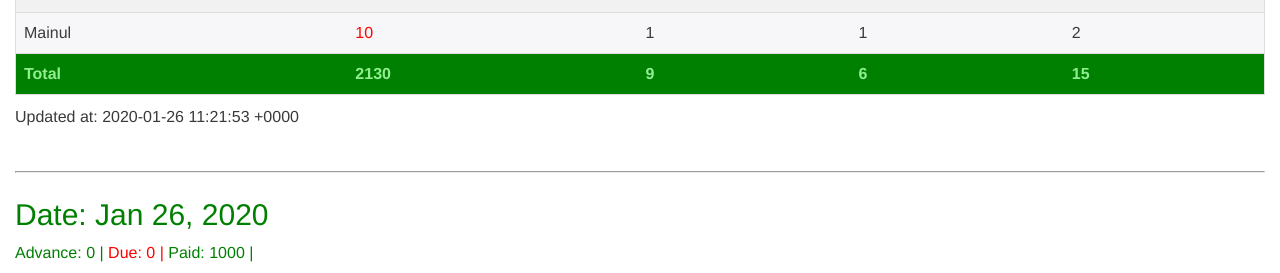
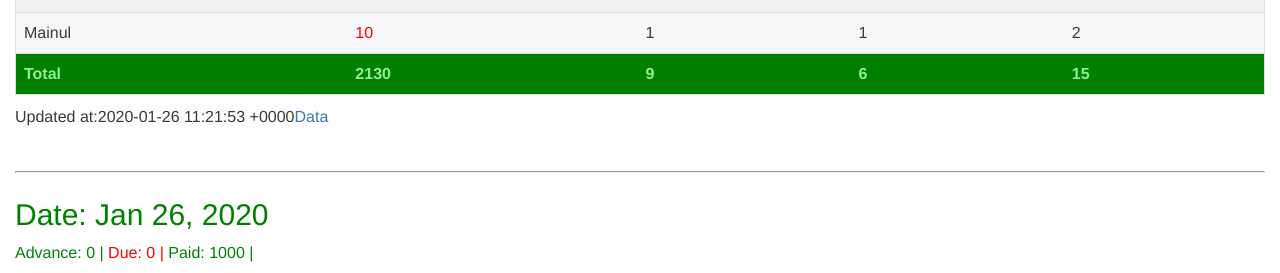
Before and after one commit to coderanwar/meals, a Jekyll site: the page built from index.html, in a window 1280 px wide. Shown: the part 699-972 px from the top of the page. Built offline with Jekyll 4.4.1, drawn with Linux system fonts in a browser that asks for light colours.

Commit message:
Update index.html

```diff
--- a/index.html
+++ b/index.html
@@ -61,7 +61,7 @@ color: "lightgreen"
         <tbody>
     </table>
     {% if meal_counter == 2 %}
-       <p>Updated at: {{ site.time }}</p>
+       <p>Updated at:{{ site.time }}<a htef="https://github.com/coderanwar/meals/blob/master/_data/meals.yml">Data</a></p>
     {% endif %}
     {% if meal_counter == 2 %}
         <script>
```
